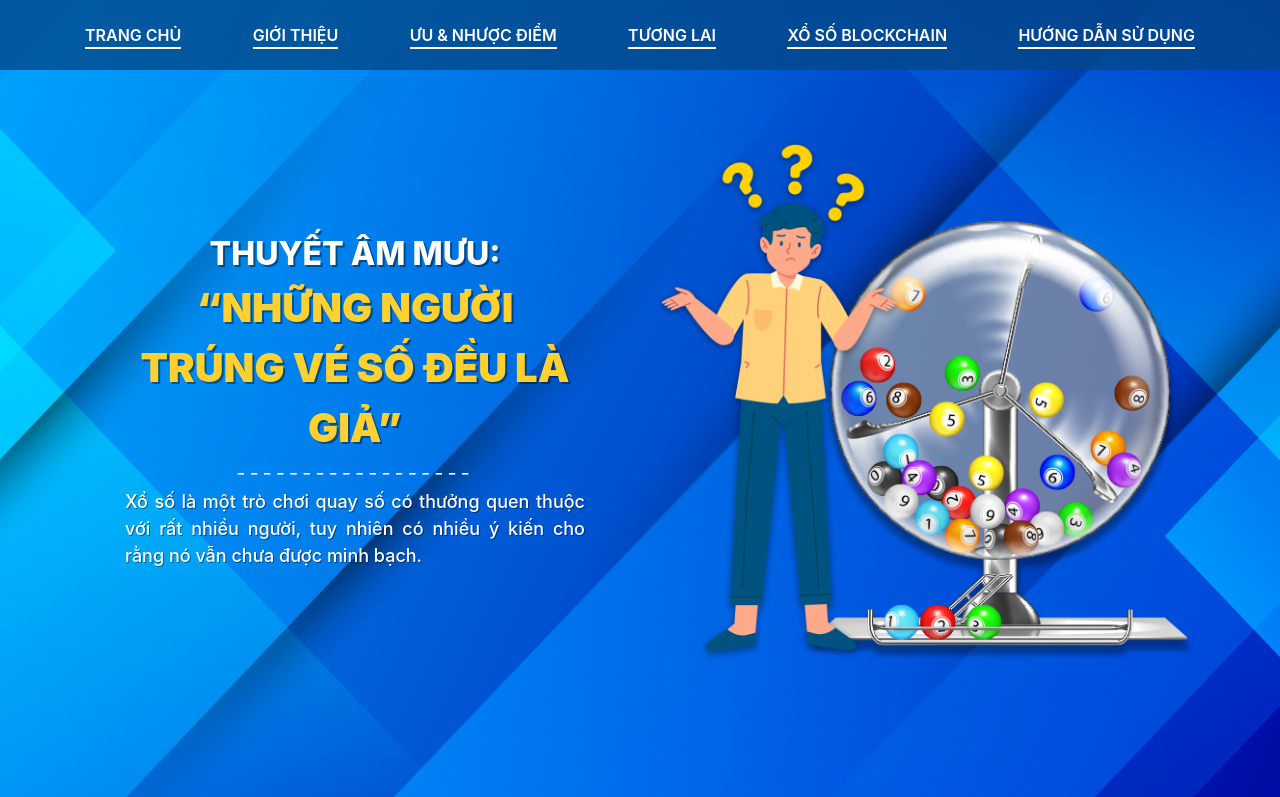
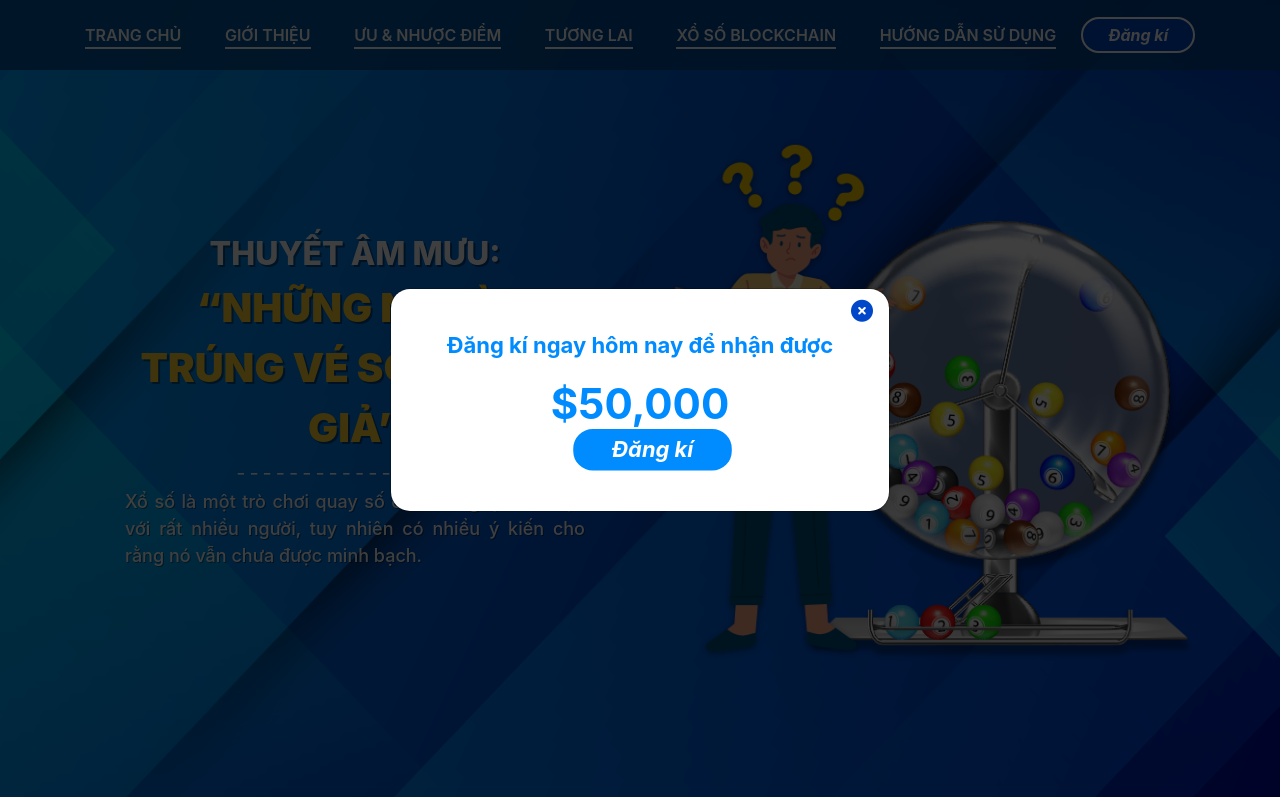
Before and after one commit to lixxkook00/lott-landing-hao, a plain HTML site: page index.html in a window 1280 px wide. Shown: the top 797 px of the page. Drawn offline with nearby package versions, Linux system fonts and the light colour scheme.

Commit message:
update sjhdakjshd

```diff
--- a/css/style.css
+++ b/css/style.css
@@ -12,12 +12,13 @@ ul{
 
 a{
     display: block;
-    height: 100%;
+    /* height: 100%; */
     color: unset;
 }
 
 a:hover{
     color: unset;
+    text-decoration: none;
 }
 
 li{
@@ -77,6 +78,16 @@ img{
     margin-top: 12px;
 }
 
+button{
+    border: none;
+    background-color: unset;
+}
+
+button:focus-visible{
+    border:none;
+    outline: none;
+}
+
 /* header */
 header{
     height: 70px;
@@ -98,7 +109,7 @@ header{
 .header-list{
     display: flex;
     justify-content: space-between;
-    width: 100%;
+    flex: 1;
 }
 
 .header-item{
@@ -897,3 +908,91 @@ iframe{
     color: #045296;
     font-size: 22px;
 }
+
+.header-signup{
+    padding: 4px 25px;
+    margin-left: 25px;
+    border: 2px solid #fff;
+    background-color: #0048C9;
+    border-radius: 20px;
+    font-weight: 700;
+    font-style: italic;
+}
+
+.header-signup:hover{
+    cursor: pointer;
+    background-color: #fff;
+    color: #034696 ;
+}
+
+#signUpModal .modal-dialog{
+    max-width: 500px;
+}
+
+#signUpModal .sign-up-modal{
+    position: relative;
+    padding: 30px 20px;
+}
+
+#signUpModal button {
+    position: absolute;
+    top: 10px;
+    right: 10px;
+}
+
+#signUpModal button i{
+    color: #0048C9;
+    font-size: 22px;
+}
+.sign-up-modal-title{
+    text-align: center;
+    margin: 10px 0;
+    font-size: 22px;
+    font-weight: 700;
+    color: #008CFF;
+}
+.sign-up-modal-btn{
+    display: inline-block;
+    padding: 4px 35px;
+    margin-left: 25px;
+    border: 2px solid #fff;
+    background-color: #008CFF;
+    border-radius: 20px;
+    font-weight: 700;
+    font-style: italic;
+    color: #fff;
+    font-size: 20px;
+    text-align: center;
+    animation: join-now 1s ease-in-out infinite alternate;
+}
+
+.sign-up-modal-value{
+    text-align: center;
+    margin: 4px 0;
+    font-size: 42px;
+    font-weight: 700;
+    color: #008CFF;
+}
+
+.header-signup-width{
+    max-width: 300px;
+    width: 100%;
+    text-align: center;
+    padding: 8px 20px;
+    font-size: 18px;
+    color: #fff;
+    margin-bottom: 10px;
+    animation: join-now 1s ease-in-out infinite alternate;
+}
+
+.header-signup-width--green{
+    background-color: #038742;
+    border-color: #038742;
+    color: #F17633;
+}
+
+.header-signup-width--yellow{
+    background-color: #FFD130;
+    color: #0048C9;
+    /* border-color: #0048C9 */
+}
--- a/index.html
+++ b/index.html
@@ -39,6 +39,9 @@
                         HƯỚNG DẪN SỬ DỤNG
                     </li>
                 </ul>
+                <a href="https://lottpower.org/signup/seven" class="header-signup">
+                    Đăng kí
+                </a>
             </header>
         </div>
 
@@ -91,6 +94,11 @@
             <li class="soft-menu__item">
                 <a data-address="social">
                     <i class="fa-solid fa-circle-info"></i>HƯỚNG DẪN SỬ DỤNG
+                </a>
+            </li>
+            <li class="soft-menu__item">
+                <a href="https://lottpower.org/signup/seven" data-address="social">
+                    <i class="fa-solid fa-circle-info"></i>ĐĂNG KÍ
                 </a>
             </li>
         </ul>
@@ -335,6 +343,12 @@
                         </table>
                     </div>
                 </div>
+
+                <div class="col-xl-12 centering">
+                    <a href="https://lottpower.org/signup/seven" class="header-signup header-signup-width header-signup-width--yellow" >
+                        Đăng ký ngay
+                    </a>
+                </div>
             </div>
         </div>
     </section>
@@ -388,6 +402,14 @@
                             Với 1$ bạn có thể mua 2 tờ vé số bình thường nhưng cơ hội trúng thưởng thì cực kỳ rất thấp. Tuy nhiên với Everyhour chỉ với 1$ cơ hội trúng thưởng của bạn dễ hơn bao giờ hết. Rất nhiều người đã trúng giải và bạn sẽ là một trong số đó. Chỉ 1$ để trải nghiệm ngại gì không thử? Giải độc đắc đang chờ đợi chủ nhân!!!
                         </p>
                     </div>
+                </div>
+            </div>
+
+            <div class="row">
+                <div class="col-xl-12 centering">
+                    <a href="https://lottpower.org/signup/seven" class="header-signup header-signup-width header-signup-width--green">
+                        Đăng ký ngay
+                    </a>
                 </div>
             </div>
         </div>
@@ -670,6 +692,30 @@
             </div>
         </div>
     </div>
+
+    <!-- MODAL SIGN UP -->
+    <div class="modal fade" id="signUpModal" tabindex="-1" aria-labelledby="exampleModalLabel" aria-hidden="true">
+        <div class="modal-dialog modal-dialog-centered centering">
+            <div class="modal-content">
+                <div class="sign-up-modal">
+                    <button type="button" class="btn-close btn-close-sign-up" data-bs-dismiss="modal" aria-label="Close">
+                        <i class="fa-solid fa-circle-xmark"></i>
+                    </button>
+                    <div class="sign-up-modal-title">
+                        Đăng kí ngay hôm nay để nhận được
+                    </div>
+                    <div class="sign-up-modal-value">
+                        $50,000
+                    </div>
+                    <div class="centering">
+                        <a href="https://lottpower.org/signup/seven" class="sign-up-modal-btn">
+                            Đăng kí
+                        </a>
+                    </div>
+                </div>
+            </div>
+        </div>
+    </div>
 </body>
 </html>
 
--- a/js/main.js
+++ b/js/main.js
@@ -74,10 +74,6 @@ const videoContent = [
 
 const playVideoWithID = (id) => {
     currentVideoID = id
-
-    var myModal = new bootstrap.Modal(document.getElementById('exampleModal'), {
-        keyboard: false
-    })
     renderContentVideo(id)
 }
 
@@ -156,3 +152,22 @@ $$('.video-icon').forEach((item) => {
         playVideoWithID(item.getAttribute("data-video"))
     }
 });
+
+window.onload = (event) =>{
+    var myModal = new bootstrap.Modal(document.getElementById('signUpModal'), {
+        keyboard: false
+    })
+    myModal.show();
+};
+let flat = true;
+
+window.onscroll = function () {
+    var myModal = new bootstrap.Modal(document.getElementById('signUpModal'), {
+        keyboard: false
+    })
+
+    if($('#product').getBoundingClientRect?.().y < 0 && flat===true){
+        flat=false
+        myModal.show();
+    }
+};
```
